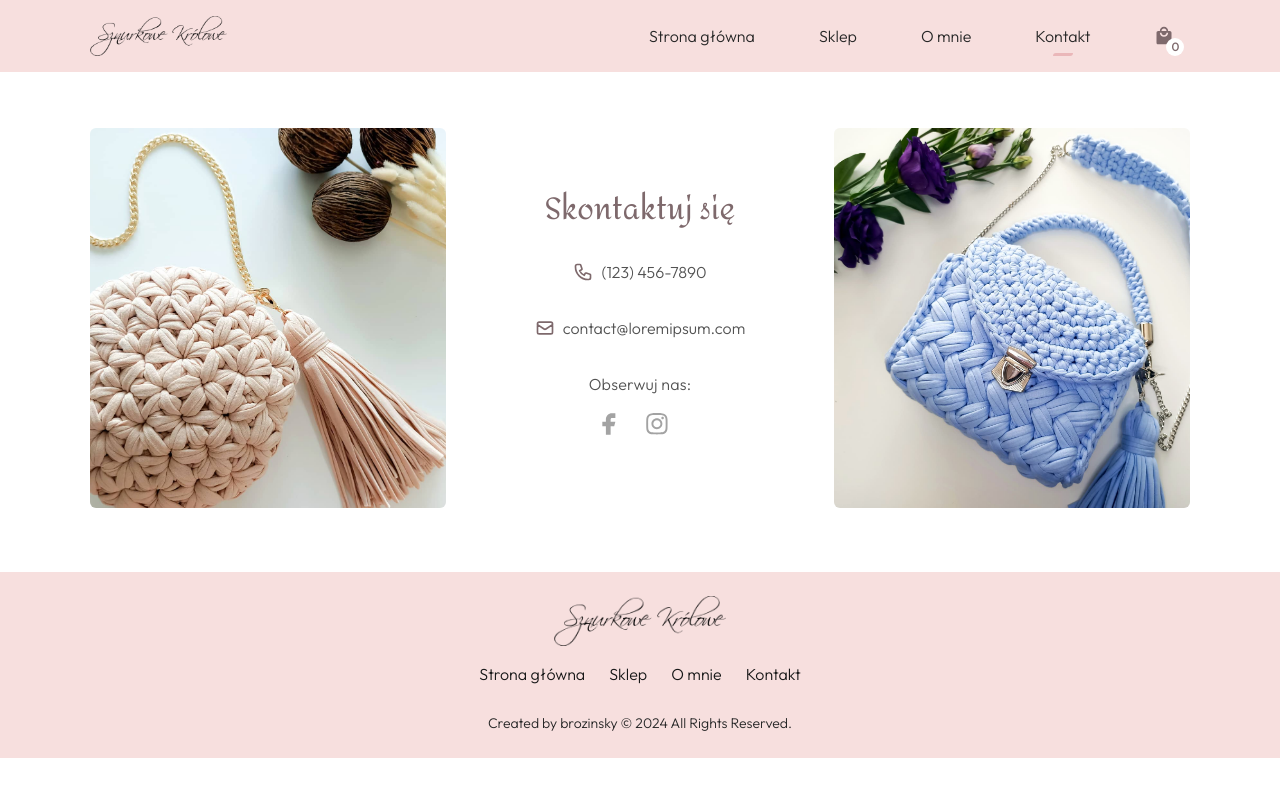
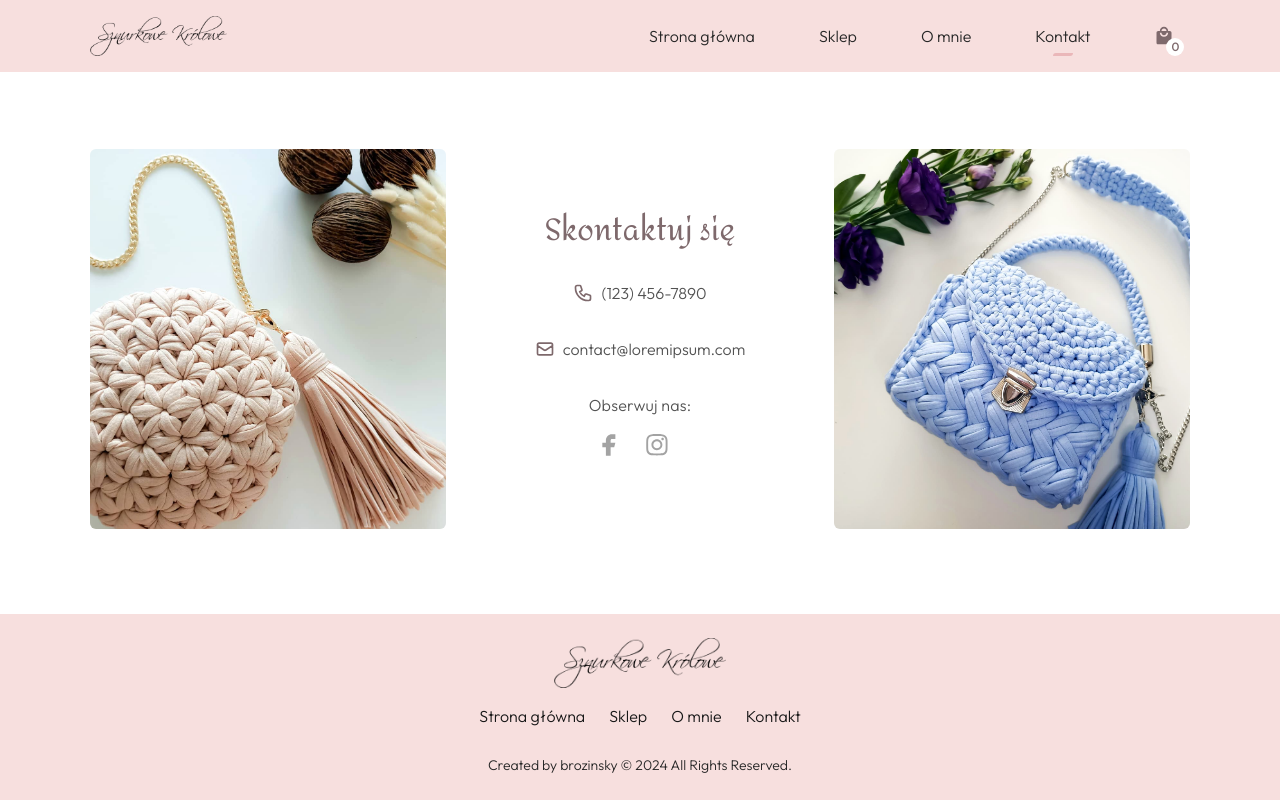
Before and after one commit to brozinsky/next-handmade-ecommerce, a Next.js app: page /kontakt in a window 1280 px wide. Built offline with nearby package versions, Linux system fonts and the light colour scheme.

Commit message:
chore(contact): add min height to wrapper on contact page

```diff
--- a/src/app/kontakt/page.tsx
+++ b/src/app/kontakt/page.tsx
@@ -4,7 +4,9 @@ import PageWrapper from "@/components/utils/PageWrapper";
 export default function ContactPage() {
   return (
     <PageWrapper className="bg-light-ivory">
-      <Contact />
+      <div className="min-h-screen-footer flex-center-center">
+        <Contact />
+      </div>
     </PageWrapper>
   );
 }
```
